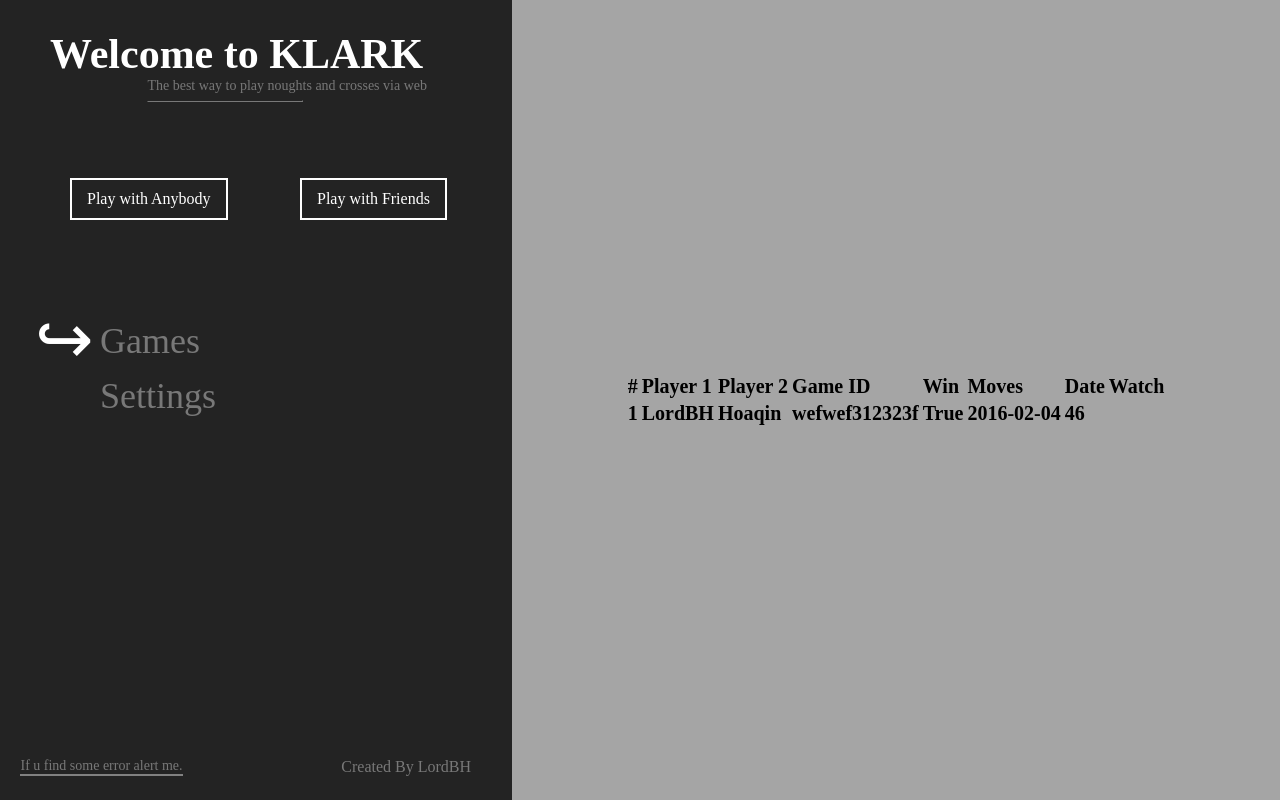
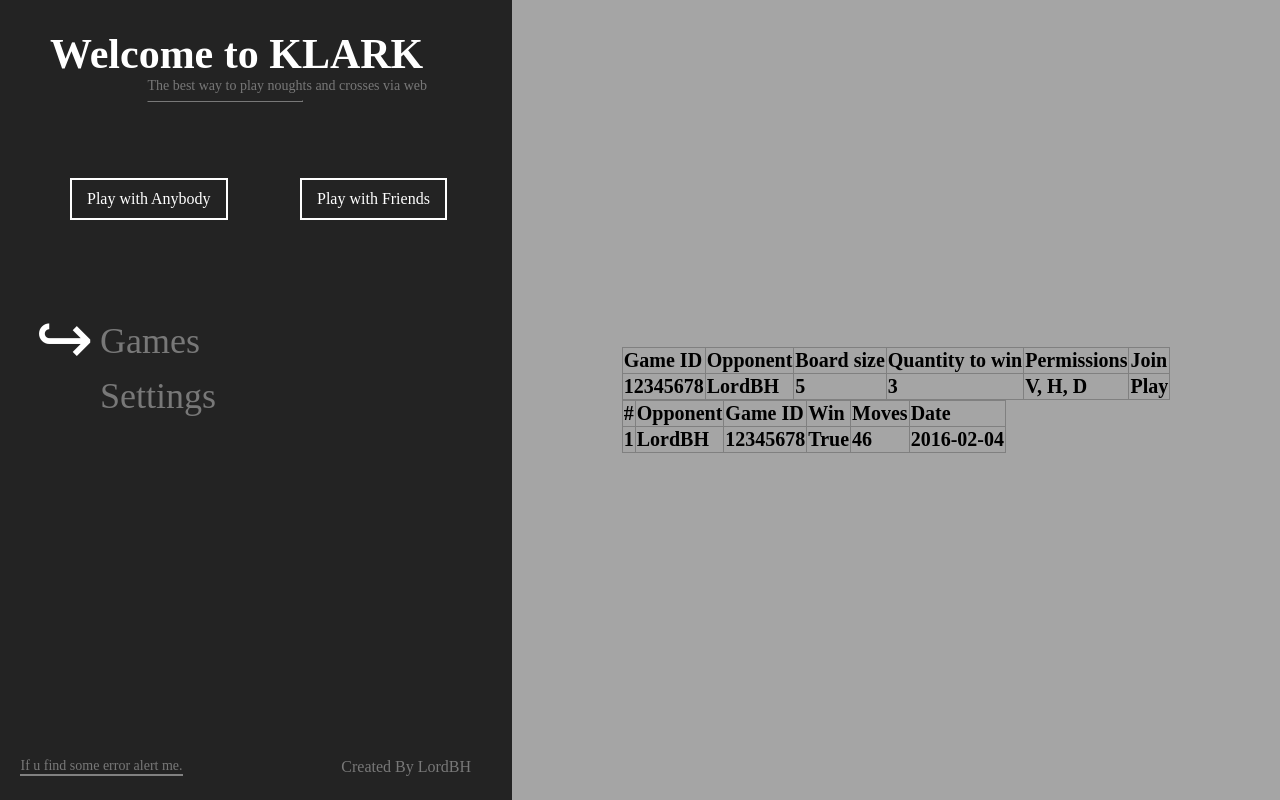
Before and after one commit to LordBH/Klark, a Flask app: page / in a window 1280 px wide. Run offline with Flask 2, Linux system fonts and the light colour scheme; some libraries are stand-ins or nearby versions.

Commit message:
update table on fixed-wrapper#se enter the commit message for your changes. Lines starting

```diff
--- a/app/static/core/css/style.css
+++ b/app/static/core/css/style.css
@@ -178,3 +178,7 @@ div>label:first-child{
 #d-but-2:hover{
     background-color: #393939;
 }
+table{
+
+    border-collapse: collapse;
+}
--- a/app/static/core/js/main.js
+++ b/app/static/core/js/main.js
@@ -192,13 +192,13 @@ function createBoard(val) {
         for (var i = 1; i < v + 1; i++) {
             if (i % 2 == 0) {
                 $(bor).append('<div id="' + boardSymbols[y] + i + '" class="dsp-none ' + white + '"></div>');
-                if (v % 2 == 0 && val == i) {
-                    var extra = black;
-                    black = white;
-                    white = extra;
-                }
             } else {
                 $(bor).append('<div id="' + boardSymbols[y] + i + '" class="dsp-none ' + black + '"></div>');
+            }
+            if (val == i) {
+                var extra = black;
+                black = white;
+                white = extra;
             }
         }
 }
--- a/app/templates/core/board.html
+++ b/app/templates/core/board.html
@@ -1,21 +1,36 @@
-<table>
+<table border="1">
+    <tr class="legend">
+        <td>Game ID</td>
+        <td>Opponent</td>
+        <td>Board size</td>
+        <td>Quantity to win</td>
+        <td>Permissions</td>
+        <td>Join</td>
+    </tr>
+    <tr>
+        <td>12345678</td>
+        <td>LordBH</td>
+        <td>5</td>
+        <td>3</td>
+        <td>V, H, D</td>
+        <td>Play</td>
+    </tr>
+</table>
+<table border="1">
     <tr class="legend">
         <td>#</td>
-        <td>Player 1</td>
-        <td>Player 2</td>
+        <td>Opponent</td>
         <td>Game ID</td>
         <td>Win</td>
         <td>Moves</td>
         <td>Date</td>
-        <td>Watch</td>
     </tr>
     <tr>
         <td>1</td>
         <td>LordBH</td>
-        <td>Hoaqin</td>
-        <td>wefwef312323f</td>
+        <td>12345678</td>
         <td>True</td>
+        <td>46</td>
         <td>2016-02-04</td>
-        <td>46</td>
     </tr>
 </table>
```
